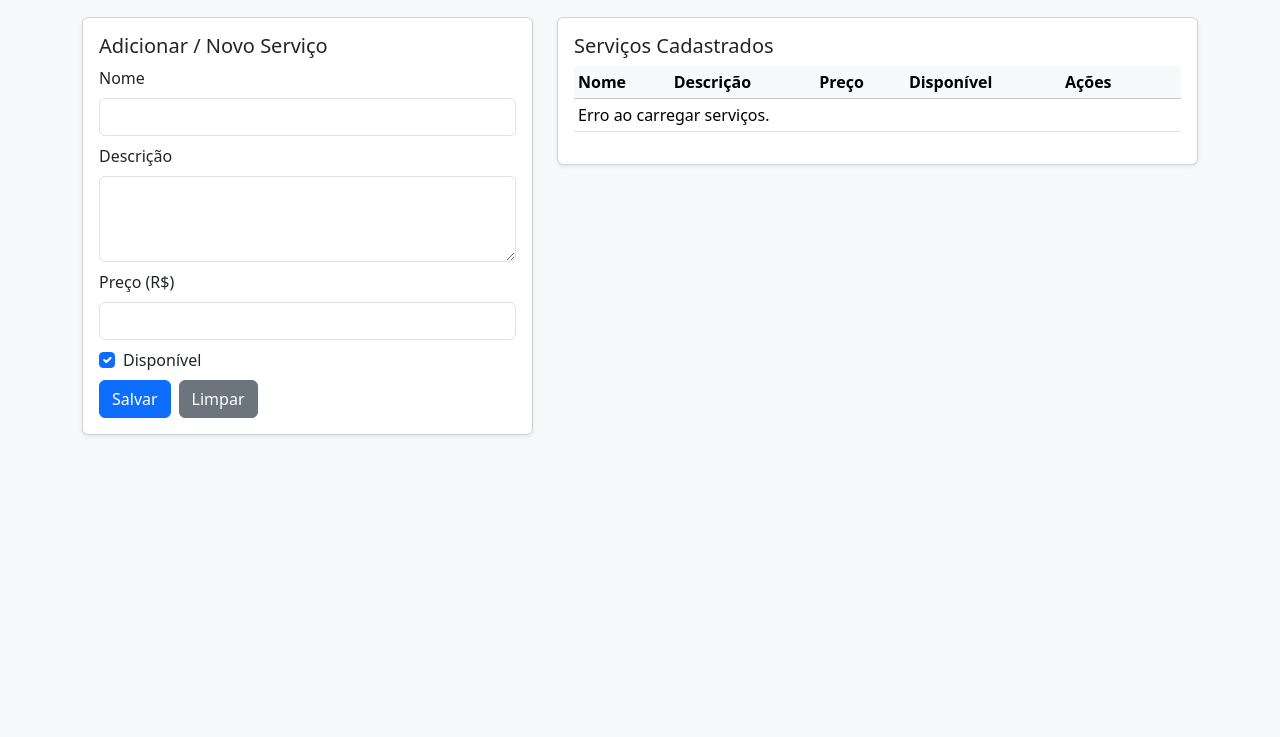
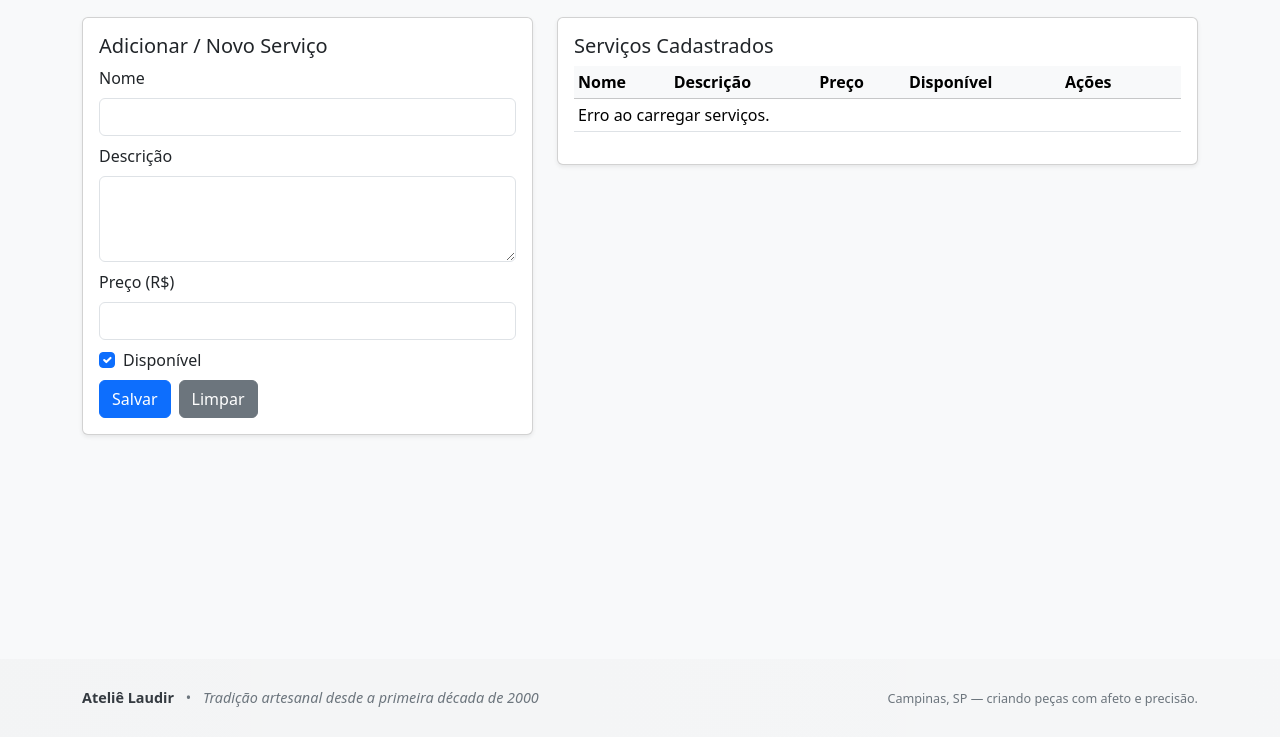
Before and after one commit to JeancMacedo/AtelieLaudir, a website: page src/View/index.html in a window 1280 px wide. Shown: the part 63-800 px from the top of the page. Drawn offline with nearby package versions, Linux system fonts and the light colour scheme; no server answers.

Commit message:
Create a Footer for the page web

```diff
--- a/src/View/index.html
+++ b/src/View/index.html
@@ -6,6 +6,12 @@
     <title>Ateliê Laudir - Admin</title>
     <!-- Bootstrap CSS -->
     <link href="https://cdn.jsdelivr.net/npm/bootstrap@5.3.2/dist/css/bootstrap.min.css" rel="stylesheet">
+    <style>
+      /* Layout: make footer sit at bottom by using flex column */
+      html, body { height: 100%; }
+      body { display: flex; flex-direction: column; min-height: 100vh; }
+      main { flex: 1 0 auto; }
+    </style>
   </head>
   <body class="bg-light">
     <nav class="navbar navbar-expand-lg navbar-dark bg-dark mb-4">
@@ -129,7 +135,31 @@
       /* Additional tweaks for UI components in dalton mode */
       .dalton-mode .btn-primary { background-color: #0d6efd !important; }
       .dalton-mode .table thead { background-color: #e9ecef !important; }
+      /* Footer styling */
+      footer.atelie-footer {
+        margin-top: 36px;
+        padding: 28px 0; /* increased padding for more space */
+        background: linear-gradient(90deg, rgba(0,0,0,0.02), rgba(0,0,0,0.01));
+        color: #6c757d;
+        font-size: 0.9rem;
+      }
+      footer.atelie-footer .brand { font-weight: 600; color: #343a40; }
+      footer.atelie-footer .meta { font-style: italic; }
     </style>
     <script src="/app.js"></script>
+    <footer class="atelie-footer text-center">
+      <div class="container">
+        <div class="row align-items-center">
+          <div class="col-md-6 text-md-start mb-2 mb-md-0">
+            <span class="brand">Ateliê Laudir</span>
+            <span class="mx-2">•</span>
+            <span class="meta">Tradição artesanal desde a primeira década de 2000</span>
+          </div>
+          <div class="col-md-6 text-md-end">
+            <small>Campinas, SP — criando peças com afeto e precisão.</small>
+          </div>
+        </div>
+      </div>
+    </footer>
   </body>
 </html>
```
